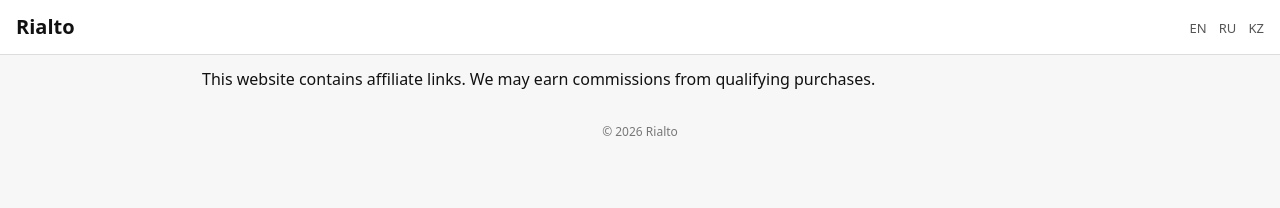
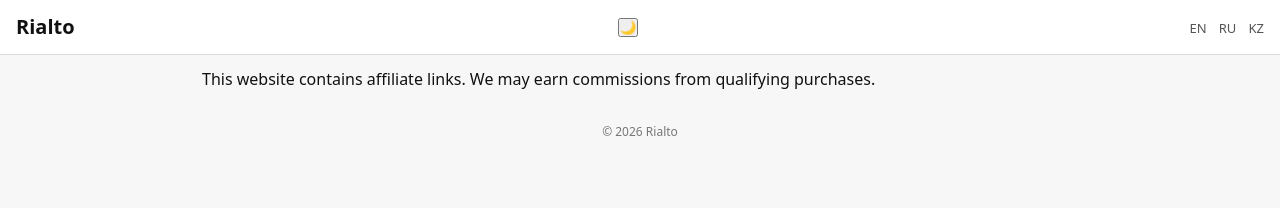
Before and after one commit to StewartArbor/rialto, a Jekyll site: the page built from privacy.html, in a window 1280 px wide. Shown: the top 208 px of the page. Built offline with Jekyll 4.4.1, drawn with Linux system fonts in a browser that asks for light colours.

Commit message:
Update default.html

```diff
--- a/_layouts/default.html
+++ b/_layouts/default.html
@@ -21,6 +21,8 @@
     <div class="logo">
       <a href="{{ '/' | relative_url }}">Rialto</a>
     </div>
+
+    <button id="themeToggle" class="theme-btn">🌙</button>
 
     <nav class="lang">
 
```
